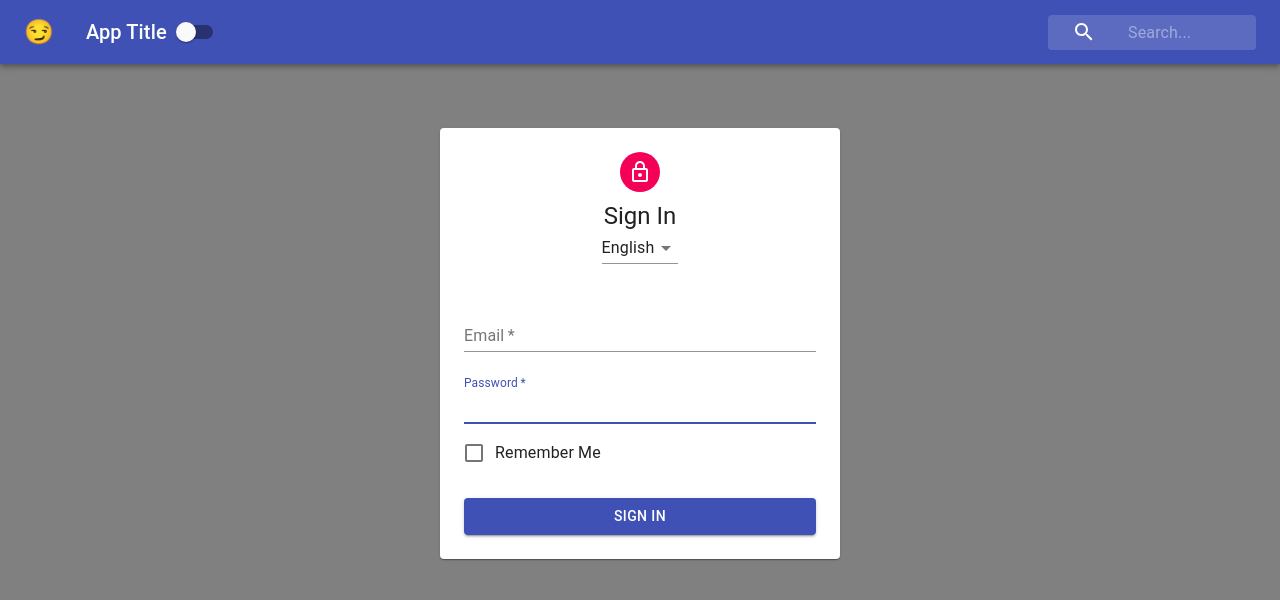
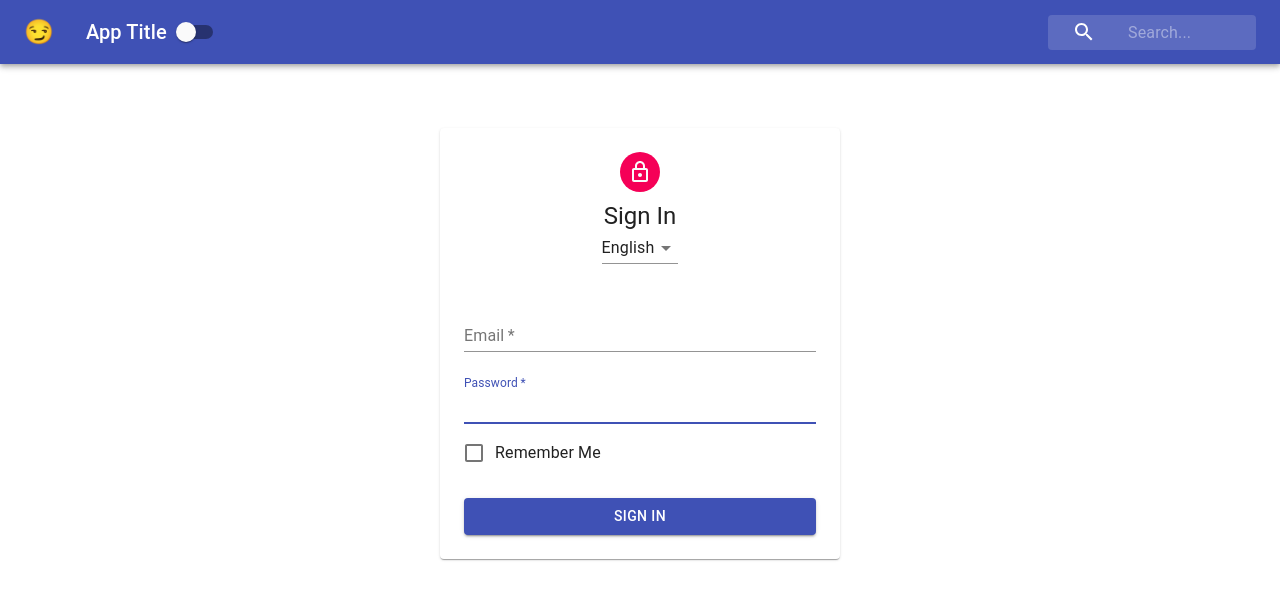
Before and after one commit to appsius/signInForm, a React (Create React App) app: page / in a window 1280 px wide. Shown: the top 600 px of the page. Built offline with nearby package versions, Linux system fonts and the light colour scheme.

Commit message:
Consuming a Context

```diff
--- a/src/Navbar.js
+++ b/src/Navbar.js
@@ -8,13 +8,16 @@ import SearchIcon from '@material-ui/icons/Search';
 import Switch from '@material-ui/core/Switch';
 import { withStyles } from '@material-ui/core/styles';
 import styles from './styles/NavBarStyles';
+import { ThemeContext } from './contexts/ThemeContext';
 
 class Navbar extends Component {
+  static contextType = ThemeContext;
   render() {
+    const { isDarkMode } = this.context;
     const { classes } = this.props;
     return (
       <div className={classes.root}>
-        <AppBar position='static' color='primary'>
+        <AppBar position='static' color={isDarkMode ? 'default' : 'primary'}>
           <Toolbar>
             <IconButton className={classes.menuButton} color='inherit'>
               <span>😏</span>
--- a/src/PageContent.js
+++ b/src/PageContent.js
@@ -1,9 +1,12 @@
 import React, { Component } from 'react';
+import { ThemeContext } from './contexts/ThemeContext';
 
 export default class PageContent extends Component {
+  static contextType = ThemeContext;
   render() {
+    const { isDarkMode } = this.context;
     const styles = {
-      backgroundColor: 'grey',
+      backgroundColor: isDarkMode ? 'black' : 'white',
       height: '100vh',
       width: '100vw'
     };
--- a/src/contexts/ThemeContext.js
+++ b/src/contexts/ThemeContext.js
@@ -5,7 +5,7 @@ export const ThemeContext = createContext();
 export class ThemeProvider extends Component {
   constructor(props) {
     super(props);
-    this.state = { isDarkMode: true };
+    this.state = { isDarkMode: false };
   }
   render() {
     return (
```
